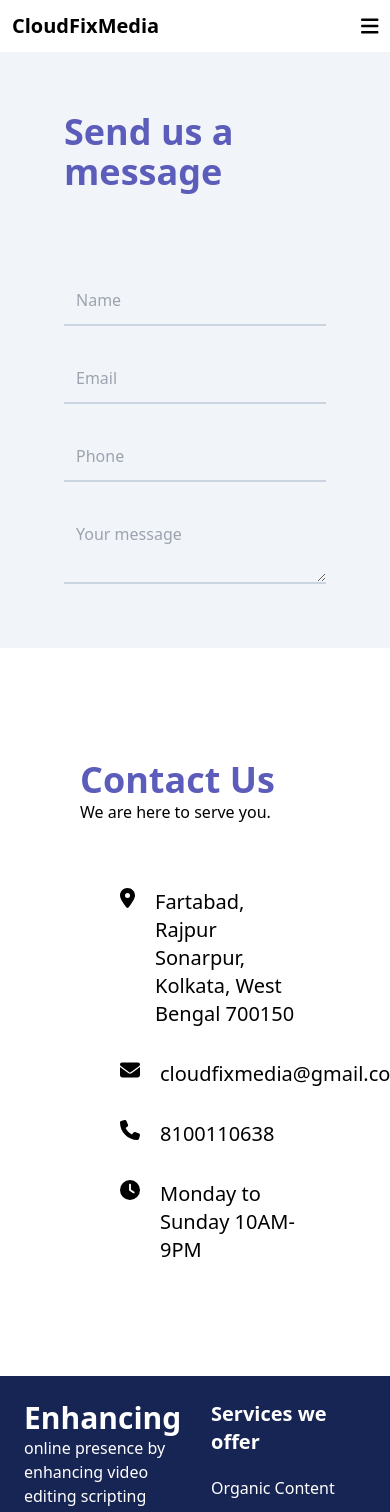
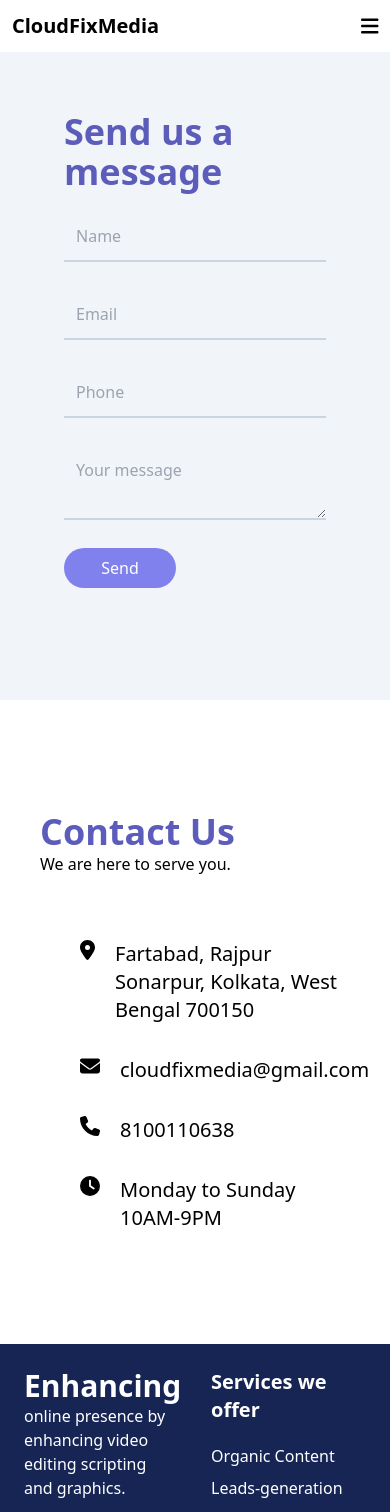
Before and after one commit to saikat-rog/cloudfixmedia, a React (Create React App) app: page /contact in a window 390 px wide. Shown: the top 1512 px of the page. Built offline with nearby package versions, Linux system fonts and the light colour scheme.

Commit message:
"Updated styles and layout for Contacts component"

```diff
--- a/src/components/Contacts.js
+++ b/src/components/Contacts.js
@@ -11,12 +11,12 @@
   return (
     <div className=" flex flex-col md:flex-row w-full min-h-screen">
       {/* Left col for the form */}
-      <div className=" bg-sectionBackground w-full md:w-1/3 pt-28">
+      <div className=" bg-sectionBackground w-full md:w-1/3 py-28 px-16">
         <div className=" flex flex-col gap-5">
-          <div className=" ml-16 text-textColorLarge font-bold text-4xl">
+          <div className=" text-textColorLarge font-bold text-4xl">
             Send us a message
           </div>
-          <form className=" flex flex-col gap-7 px-16 py-16">
+          <form className=" flex flex-col gap-7">
             <input
               type="text"
               placeholder="Name"
@@ -36,14 +36,14 @@
               placeholder="Your message"
               className="bg-transparent border-b-2 border-slate-300 p-3 focus:outline-none"
             ></textarea>
-            <button className=" hidden md:block md:bg-buttonPrimaryColor hover:bg-buttonSecondaryColor hover:text-black rounded-full h-10 w-28 text-white">
+            <button className="bg-buttonPrimaryColor hover:bg-buttonSecondaryColor hover:text-black rounded-full h-10 w-28 text-white">
               Send
             </button>
           </form>
         </div>
       </div>
       {/* Right col for the contact info */}
-      <div className=" w-full md:w-2/3  py-28 px-20">
+      <div className=" w-full md:w-2/3  py-28 px-10 md:px-20">
         <div className="flex flex-col gap-16">
           {/* Heading */}
           <div className="flex flex-col">
```
